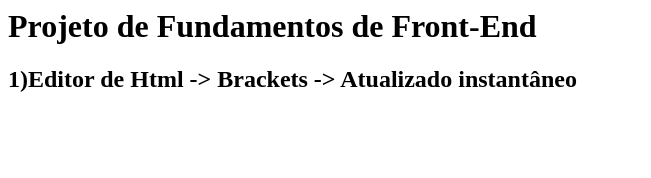
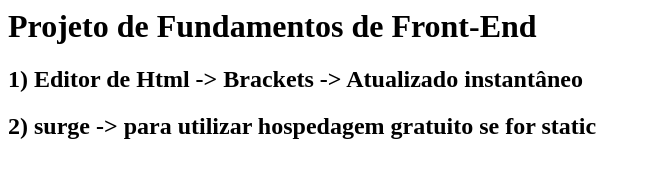
Before and after one commit to giomerito/proj_abnt, a plain HTML site: page docs/index.html in a window 1280 px wide. Shown: the whole page, without its empty margins (0-651 px from the left). Drawn offline with Linux system fonts and the light colour scheme.

Commit message:
Criação do docs

```diff
--- a/docs/index.html
+++ b/docs/index.html
@@ -5,6 +5,7 @@
     </head>
     <body>
         <h1>Projeto de Fundamentos de Front-End</h1>
-        <h2>1)Editor de Html -> Brackets -> Atualizado instantâneo</h2>
+        <h2>1) Editor de Html -> Brackets -> Atualizado instantâneo</h2>
+        <h2>2) surge -> para utilizar hospedagem gratuito se for static</h2>
     </body>
 </html>
```
